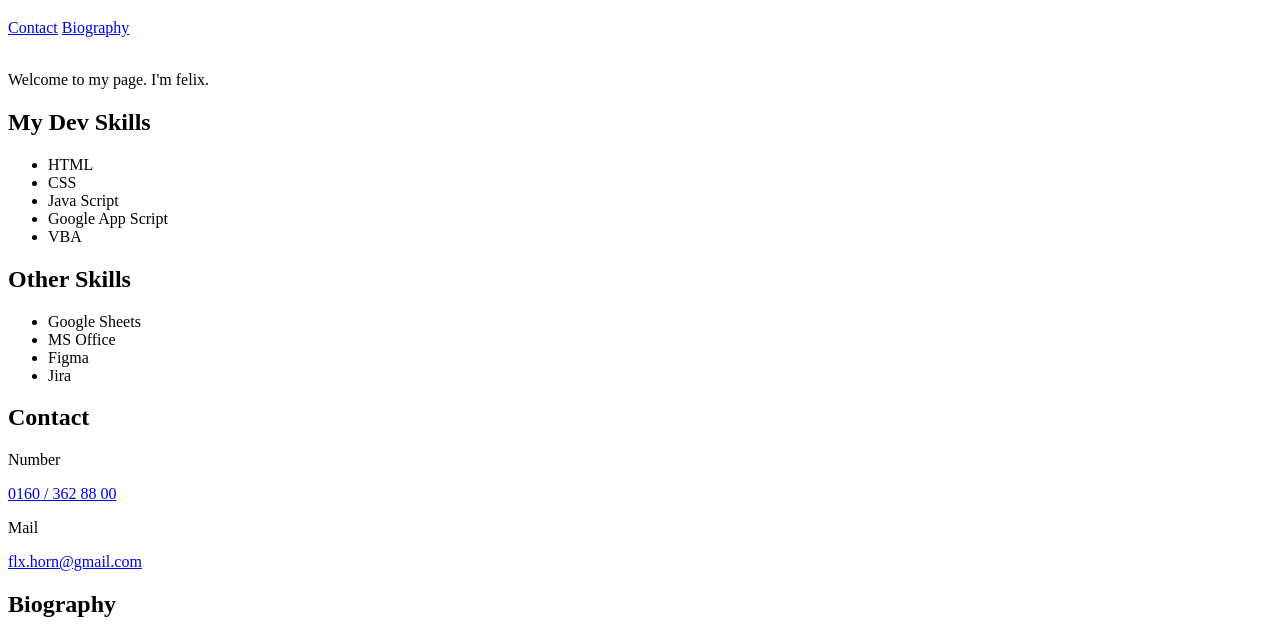
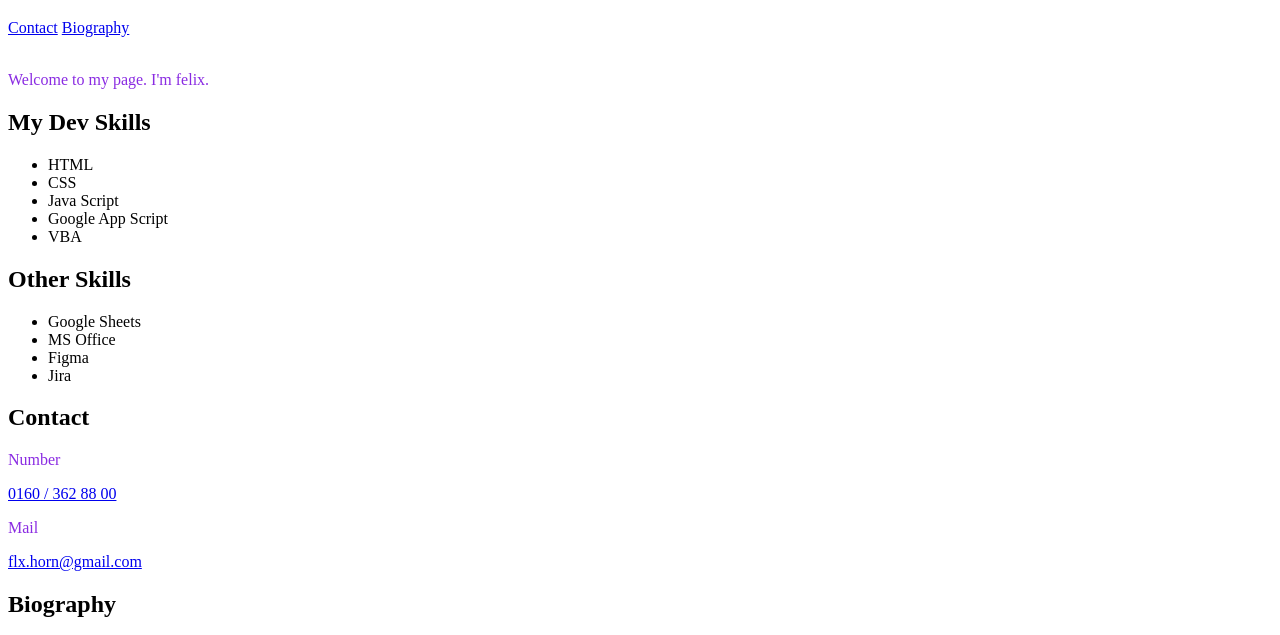
Before and after one commit to felix-horn/personal-website, a plain HTML site: page index.html in a window 1280 px wide. Shown: the part 61-696 px from the top of the page. Drawn offline with Linux system fonts and the light colour scheme; grey boxes are pictures that could not be loaded.

Commit message:
Styles in html

```diff
--- a/index.html
+++ b/index.html
@@ -4,6 +4,7 @@
   <meta charset="UTF-8">
   <meta name="viewport" content="width=device-width, initial-scale=">
   <title>about felix horn</title>
+  <link rel="stylesheet" href="/personal-website/styles.css">
 </head>
 <body>
   <h1>Felix Horn</h1>
```
